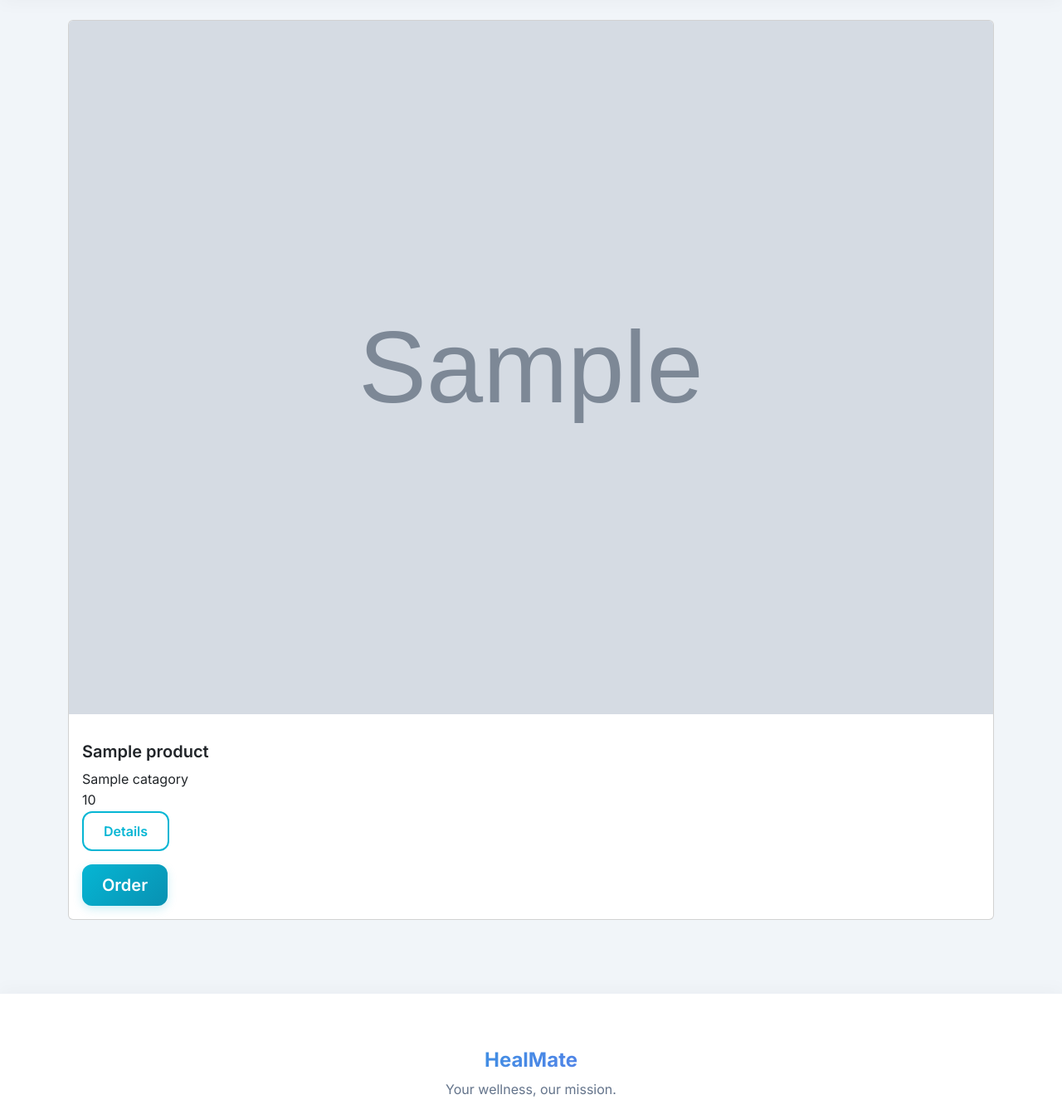
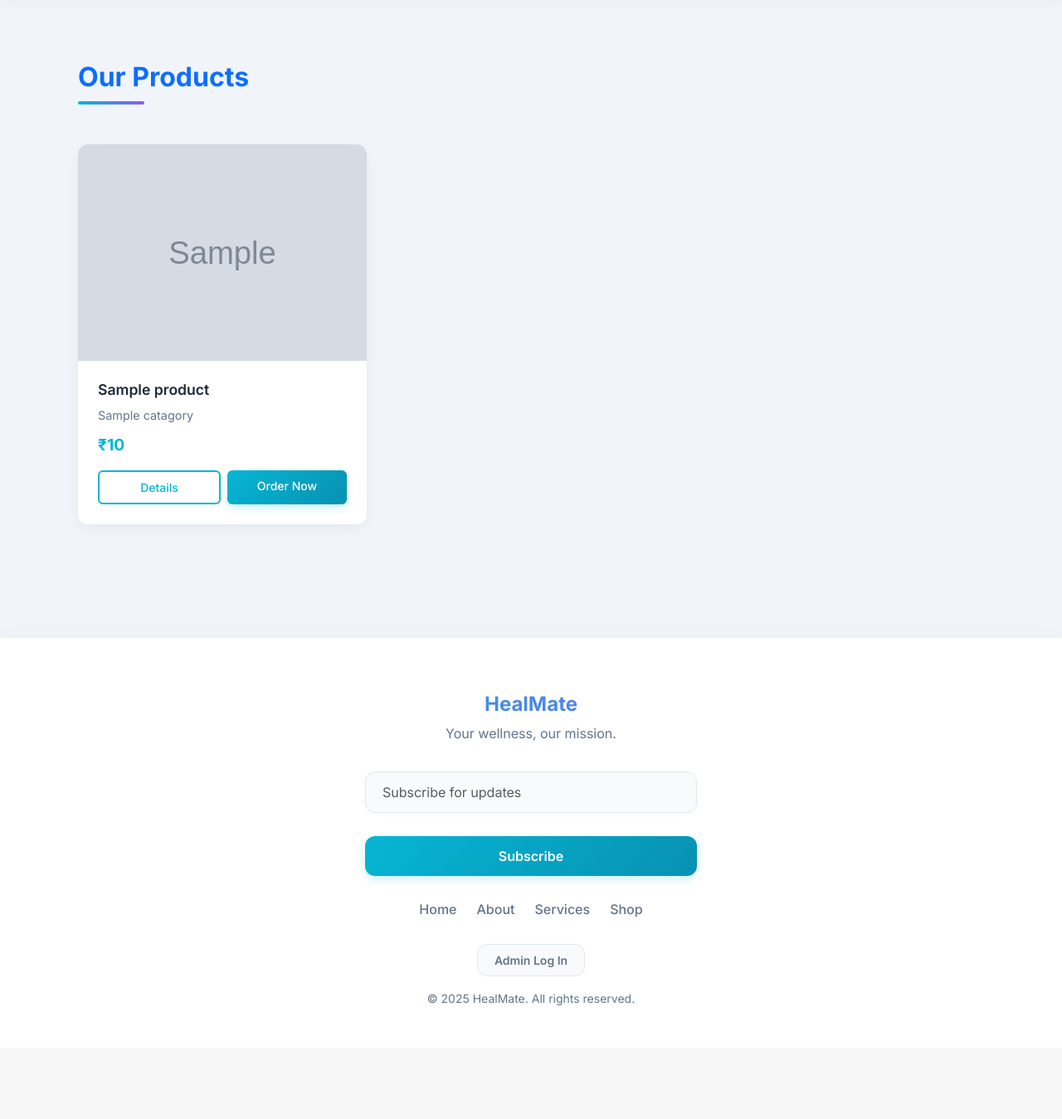
Before and after one commit to Nazneen-Nahar45/HealMate, a Django app: template templates/Shop/Addproduct.html in a window 1280 px wide. Shown: the part 71-1420 px from the top of the page at 83% size. After the commit the page ends 1283 px from the top, so only its background shows below. Run offline with Django 3.2, Linux system fonts and the light colour scheme; the template is opened without the code that fills it: most values are stand-ins (such as "Sample title", 1, 10 or a date in 2020); grey boxes marked "Sample" are stand-in pictures.

Commit message:
Updated AddProduct.html

```diff
--- a/templates/Shop/Addproduct.html
+++ b/templates/Shop/Addproduct.html
@@ -1,26 +1,180 @@
 {% extends 'base.html' %}
 {% load static %}
 {% block content %}
-      <div class="card-columns">
+<div class="container py-5">
+  <div class="row mb-4">
+    <div class="col-12">
+      <h2 class="fw-bold text-primary mb-0">Our Products</h2>
+      <div class="section-divider mt-2 mb-4"></div>
+    </div>
+  </div>
 
-      {% for p in all_product %}
-          <div class="card">
-            <img class="card-img-top" src="{{ p.image.url }}" alt="Card image cap">
-            <div class="card-body">
-              <h5 class="card-title"></h5>
-              <p class="card-text">
-                <h5> {{ p.Product_name }}<br></h5>
-                  {{ p.Catagory}} <br>
-                  {{ p.cost }} <br>
-{#                  { #http://127.0.0.1:8000/Addproduct #}
-                  <a href="{{ p.id }}">
-                     {# http://127.0.0.1:8000/Addproduct/product_id #}
-                      <button type="button" class="btn btn-outline-primary">Details</button></a>
-              </p>
-                <a href="http://127.0.0.1:8000/order_product" class="btn btn-primary btn-lg active" role="button" aria-pressed="true">Order</a>
-            </div>
+  <div class="row row-cols-1 row-cols-md-2 row-cols-lg-3 g-4">
+    {% for p in all_product %}
+    <div class="col">
+      <div class="product-card">
+        <div class="product-image">
+          <img src="{{ p.image.url }}" alt="{{ p.Product_name }}" class="img-fluid">
+          <div class="product-overlay">
+            <a href="{{ p.id }}" class="btn btn-light btn-sm">View Details</a>
           </div>
+        </div>
+        <div class="product-body">
+          <h5 class="product-title">{{ p.Product_name }}</h5>
+          <div class="product-category">{{ p.Catagory }}</div>
+          <div class="product-price">₹{{ p.cost }}</div>
+          <div class="product-actions">
+            <a href="{{ p.id }}" class="btn btn-outline-primary btn-sm">Details</a>
+            <a href="http://127.0.0.1:8000/order_product" class="btn btn-primary btn-sm">Order Now</a>
+          </div>
+        </div>
+      </div>
+    </div>
+    {% endfor %}
+  </div>
+</div>
 
-      {% endfor %}
-      </div>
+<style>
+  /* Product Grid Styling */
+  .product-card {
+    background-color: #fff;
+    border-radius: 12px;
+    overflow: hidden;
+    box-shadow: 0 5px 15px rgba(0,0,0,0.05);
+    transition: all 0.3s ease;
+    height: 100%;
+    display: flex;
+    flex-direction: column;
+    position: relative;
+  }
+
+  .product-card:hover {
+    transform: translateY(-5px);
+    box-shadow: 0 10px 25px rgba(0,0,0,0.1);
+  }
+
+  .product-image {
+    position: relative;
+    overflow: hidden;
+    padding-top: 75%; /* 4:3 Aspect Ratio */
+  }
+
+  .product-image img {
+    position: absolute;
+    top: 0;
+    left: 0;
+    width: 100%;
+    height: 100%;
+    object-fit: cover;
+    transition: transform 0.5s ease;
+  }
+
+  .product-card:hover .product-image img {
+    transform: scale(1.05);
+  }
+
+  .product-overlay {
+    position: absolute;
+    top: 0;
+    left: 0;
+    width: 100%;
+    height: 100%;
+    background: rgba(0,0,0,0.2);
+    display: flex;
+    align-items: center;
+    justify-content: center;
+    opacity: 0;
+    transition: opacity 0.3s ease;
+  }
+
+  .product-card:hover .product-overlay {
+    opacity: 1;
+  }
+
+  .product-body {
+    padding: 1.5rem;
+    display: flex;
+    flex-direction: column;
+    flex-grow: 1;
+  }
+
+  .product-title {
+    font-weight: 600;
+    font-size: 1.1rem;
+    margin-bottom: 0.5rem;
+    color: var(--text-color);
+  }
+
+  .product-category {
+    color: var(--dark-gray);
+    font-size: 0.9rem;
+    margin-bottom: 0.5rem;
+  }
+
+  .product-price {
+    font-weight: 700;
+    font-size: 1.2rem;
+    color: var(--primary);
+    margin-bottom: 1rem;
+  }
+
+  .product-actions {
+    margin-top: auto;
+    display: flex;
+    gap: 0.5rem;
+  }
+
+  .product-actions .btn {
+    flex: 1;
+    padding: 0.5rem 0.75rem;
+    border-radius: 6px;
+    font-weight: 500;
+    transition: all 0.2s ease;
+  }
+
+  .product-actions .btn-primary {
+    background-color: var(--primary);
+    border-color: var(--primary);
+  }
+
+  .product-actions .btn-primary:hover {
+    background-color: var(--primary-dark);
+    border-color: var(--primary-dark);
+    transform: translateY(-2px);
+  }
+
+  .product-actions .btn-outline-primary {
+    color: var(--primary);
+    border-color: var(--primary);
+  }
+
+  .product-actions .btn-outline-primary:hover {
+    background-color: var(--primary);
+    color: white;
+    transform: translateY(-2px);
+  }
+
+  /* Section Title Styling */
+  .section-divider {
+    width: 80px;
+    height: 4px;
+    background: linear-gradient(90deg, var(--primary) 0%, var(--secondary, #6366f1) 100%);
+    border-radius: 2px;
+  }
+
+  /* Responsive Adjustments */
+  @media (max-width: 767.98px) {
+    .product-actions {
+      flex-direction: column;
+    }
+
+    .product-title {
+      font-size: 1rem;
+    }
+
+    .product-price {
+      font-size: 1.1rem;
+    }
+  }
+</style>
 {% endblock content %}
```
